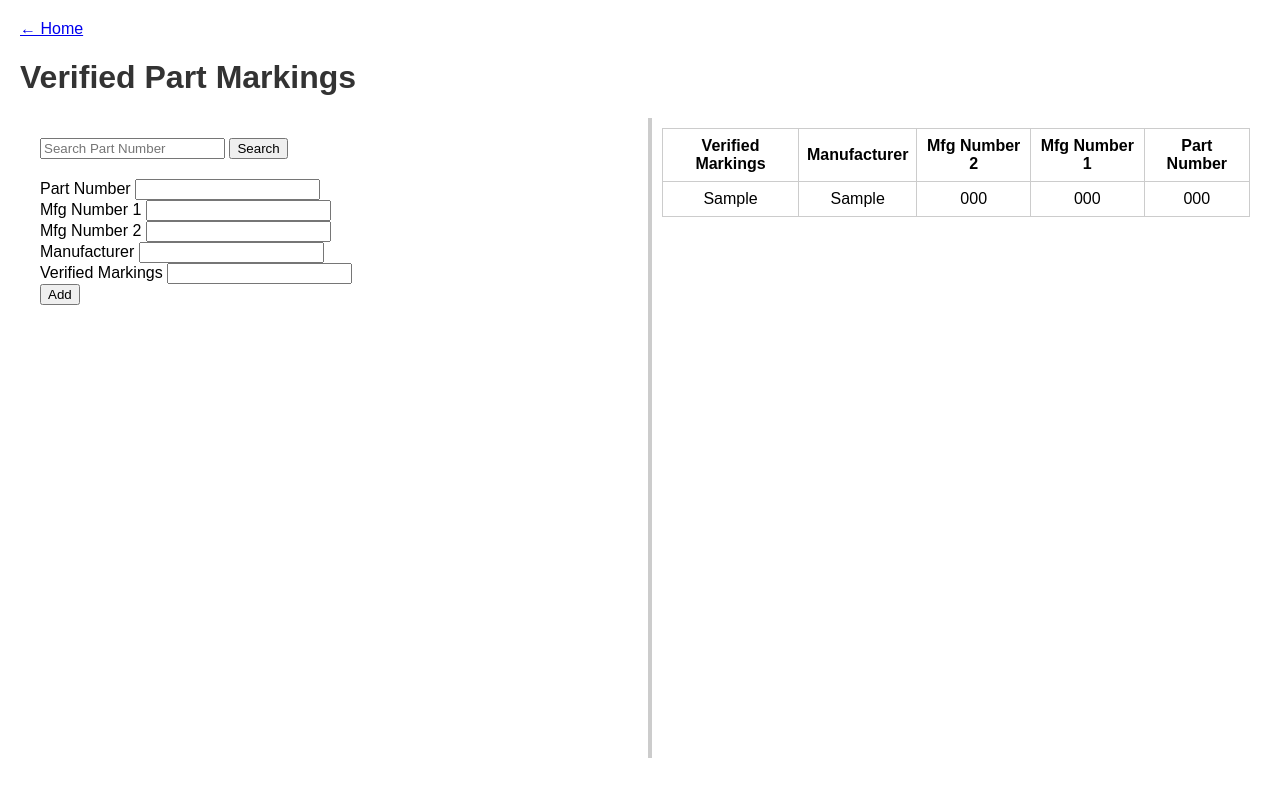
After one commit to ThomasSchwartz18/SPCApp, a Flask app: page /part-markings in a window 1280 px wide. The commit adds this page. Run offline with Flask 3, Linux system fonts and the light colour scheme; tables that the repository leaves empty hold one stand-in row (values such as "Sample post").

Commit message:
Add Verified Part Markings page with search and entry form

```diff
--- a/run.py
+++ b/run.py
@@ -34,6 +34,16 @@ def init_db():
             filename TEXT
         )
     ''')
+    conn.execute('''
+        CREATE TABLE IF NOT EXISTS verified_markings (
+            id INTEGER PRIMARY KEY AUTOINCREMENT,
+            part_number TEXT,
+            mfg_number1 TEXT,
+            mfg_number2 TEXT,
+            manufacturer TEXT,
+            verified_markings TEXT
+        )
+    ''')
     conn.commit()
     conn.close()
 
@@ -44,6 +54,24 @@ init_db()
 @app.route('/')
 def home():
     return render_template('home.html')
+
+@app.route('/part-markings', methods=['GET', 'POST'])
+def part_markings():
+    conn = get_db()
+    if request.method == 'POST':
+        part_number = request.form.get('part_number')
+        mfg1 = request.form.get('mfg_number1')
+        mfg2 = request.form.get('mfg_number2')
+        manufacturer = request.form.get('manufacturer')
+        markings = request.form.get('verified_markings')
+        conn.execute(
+            'INSERT INTO verified_markings (part_number, mfg_number1, mfg_number2, manufacturer, verified_markings) VALUES (?,?,?,?,?)',
+            (part_number, mfg1, mfg2, manufacturer, markings)
+        )
+        conn.commit()
+    rows = conn.execute('SELECT * FROM verified_markings ORDER BY id').fetchall()
+    conn.close()
+    return render_template('part_markings.html', markings=rows)
 
 @app.route('/analysis', methods=['GET', 'POST'])
 def analysis():
--- a/static/css/style.css
+++ b/static/css/style.css
@@ -57,11 +57,12 @@ h1, p { color: #333; }
 
 /* Analysis split-screen */
 #container { display:flex; height:80vh; margin-top:20px; }
-#analysis-actions { flex:1; padding:20px; overflow:auto; }
+#analysis-actions, #markings-actions { flex:1; padding:20px; overflow:auto; }
 #divider { width:4px; background:#ccc; cursor:col-resize; }
-#moat-table { flex:1; padding:10px; overflow:auto; }
+#moat-table, #markings-table { flex:1; padding:10px; overflow:auto; }
 table { width:100%; border-collapse:collapse; }
 th, td { border:1px solid #ccc; padding:8px; text-align:center; }
+.highlight { background: yellow; }
 
 /* Chart canvas sizing inside modal */
 #chart-modal .modal-content {
--- /dev/null
+++ b/static/js/part_markings.js
@@ -0,0 +1,30 @@
+document.addEventListener('DOMContentLoaded', () => {
+  const searchInput = document.getElementById('search-part-number');
+  const searchBtn = document.getElementById('search-btn');
+
+  function runSearch() {
+    const term = searchInput.value.trim();
+    if (!term) return;
+    const rows = document.querySelectorAll('#markings-table tbody tr');
+    let target = null;
+    rows.forEach(row => {
+      row.classList.remove('highlight');
+      const cell = row.cells[row.cells.length - 1]; // Part Number column
+      if (cell && cell.textContent.trim() === term) {
+        target = row;
+      }
+    });
+    if (target) {
+      target.classList.add('highlight');
+      target.scrollIntoView({behavior: 'smooth', block: 'center'});
+    }
+  }
+
+  searchBtn.addEventListener('click', runSearch);
+  searchInput.addEventListener('keypress', e => {
+    if (e.key === 'Enter') {
+      e.preventDefault();
+      runSearch();
+    }
+  });
+});
--- a/templates/home.html
+++ b/templates/home.html
@@ -17,6 +17,10 @@
       <h2>Data Analysis</h2>
       <p>Upload PPM Reports</p>
     </div>
+    <div class="widget" onclick="location.href='/part-markings'">
+      <h2>Verified Part Markings</h2>
+      <p>Lookup Part Numbers</p>
+    </div>
     <div class="widget" onclick="location.href='#'">
       <h2>Quoting</h2>
       <p>Process Time Estimates</p>
--- /dev/null
+++ b/templates/part_markings.html
@@ -0,0 +1,52 @@
+<!doctype html>
+<html lang="en">
+<head>
+  <meta charset="UTF-8">
+  <title>Verified Part Markings</title>
+  <link rel="stylesheet" href="/static/css/style.css">
+  <script src="/static/js/part_markings.js" defer></script>
+</head>
+<body>
+  <a href="/">← Home</a>
+  <h1>Verified Part Markings</h1>
+  <div id="container">
+    <div id="markings-actions">
+      <input type="text" id="search-part-number" placeholder="Search Part Number">
+      <button id="search-btn" type="button">Search</button>
+      <form method="post" style="margin-top:20px;">
+        <label>Part Number <input type="text" name="part_number" required></label><br>
+        <label>Mfg Number 1 <input type="text" name="mfg_number1"></label><br>
+        <label>Mfg Number 2 <input type="text" name="mfg_number2"></label><br>
+        <label>Manufacturer <input type="text" name="manufacturer"></label><br>
+        <label>Verified Markings <input type="text" name="verified_markings"></label><br>
+        <button type="submit">Add</button>
+      </form>
+    </div>
+    <div id="divider"></div>
+    <div id="markings-table">
+      <table>
+        <thead>
+          <tr>
+            <th>Verified Markings</th>
+            <th>Manufacturer</th>
+            <th>Mfg Number 2</th>
+            <th>Mfg Number 1</th>
+            <th>Part Number</th>
+          </tr>
+        </thead>
+        <tbody>
+          {% for row in markings %}
+          <tr>
+            <td>{{ row['verified_markings'] }}</td>
+            <td>{{ row['manufacturer'] }}</td>
+            <td>{{ row['mfg_number2'] }}</td>
+            <td>{{ row['mfg_number1'] }}</td>
+            <td>{{ row['part_number'] }}</td>
+          </tr>
+          {% endfor %}
+        </tbody>
+      </table>
+    </div>
+  </div>
+</body>
+</html>
```
